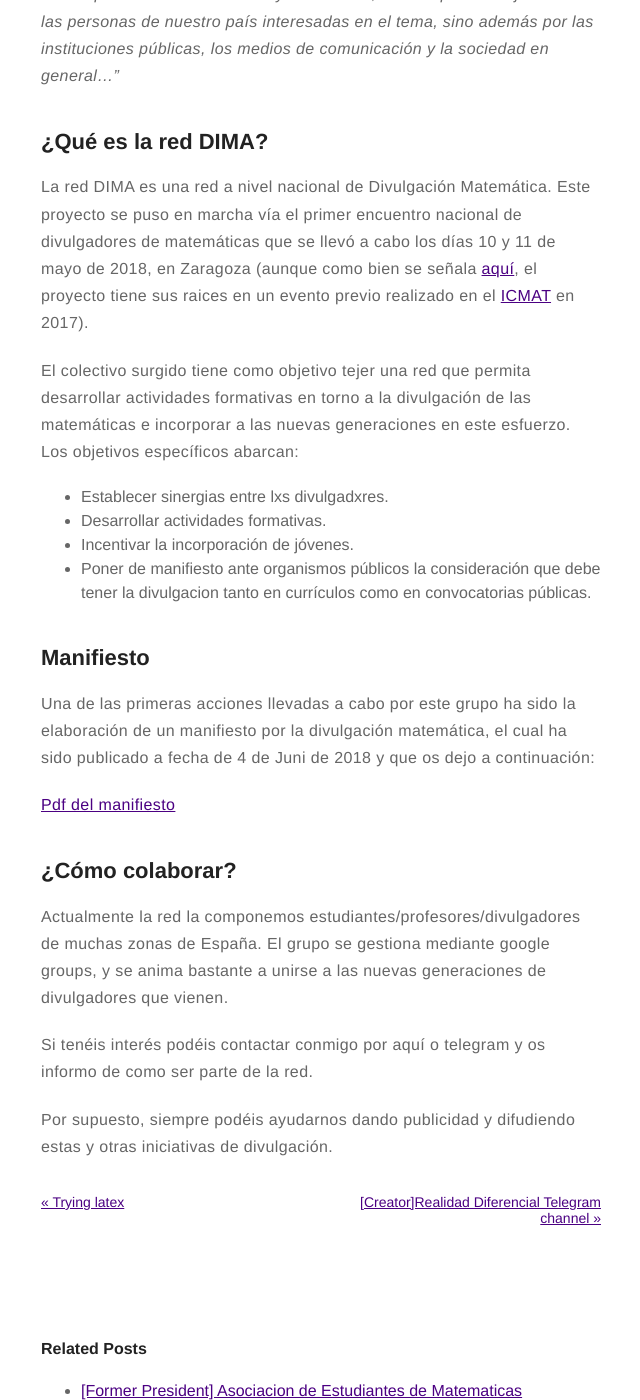
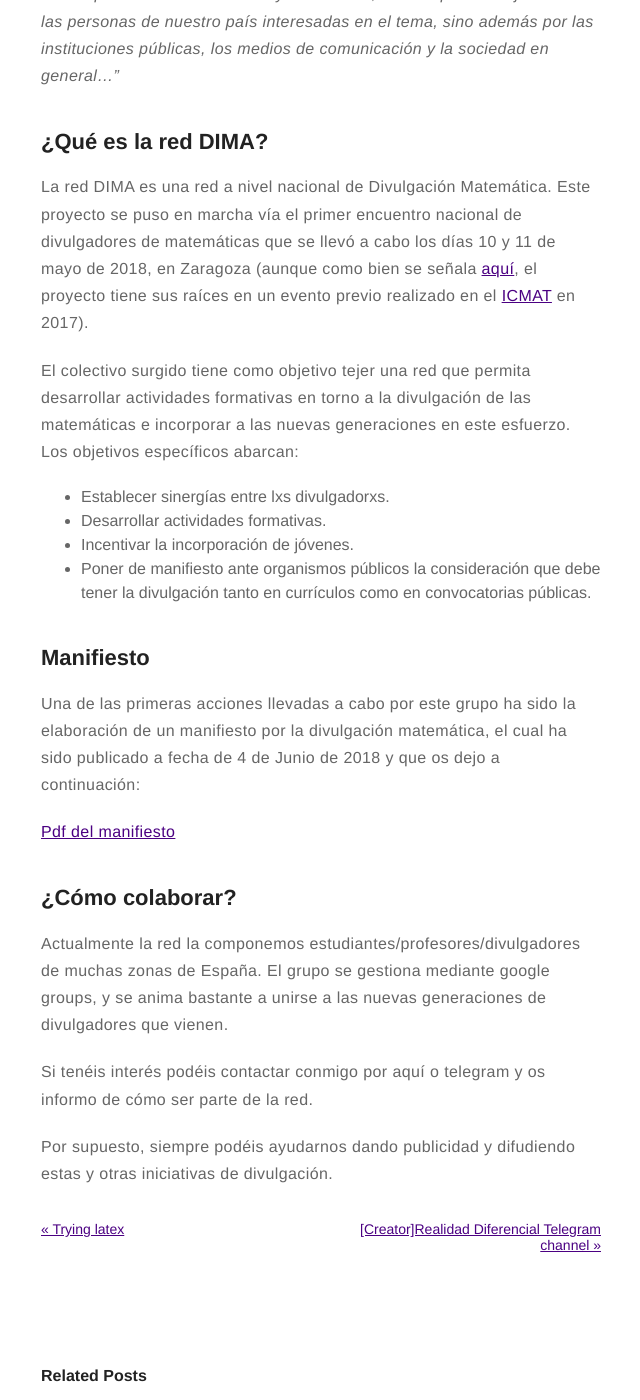
Before and after one commit to staticcoment/thebooort.github.io, a Jekyll site: the page built from _posts/2018-06-04-Manifiesto-Dima.markdown, in a window 1280 px wide and 1400 px high, scrolled down 548 px. Shown: the whole window, without its empty margins (319-959 px from the left). Built offline with Jekyll 4.4.1, drawn with Linux system fonts in a browser that asks for light colours; comment, search, counter and statistics services are not loaded.

Commit message:
DIMA post

```diff
--- a/_posts/2018-06-04-Manifiesto-Dima.markdown
+++ b/_posts/2018-06-04-Manifiesto-Dima.markdown
@@ -20,18 +20,18 @@ description: Manifiesto de la red nacional de divulgación matemática.
 
 ## ¿Qué es la red DIMA?
 
- La red DIMA es una red a nivel nacional de Divulgación Matemática. Este proyecto se puso en marcha vía el primer encuentro nacional de divulgadores de matemáticas que se llevó a cabo los días 10 y 11 de mayo de 2018, en Zaragoza (aunque como bien se señala [aquí](http://www.abc.es/ciencia/abci-manifiesto-reconocimiento-divulgacion-matematicas-201806041041_noticia.html#), el proyecto tiene sus raices en un evento previo realizado en el [ICMAT](https://www.icmat.es/) en 2017).
+ La red DIMA es una red a nivel nacional de Divulgación Matemática. Este proyecto se puso en marcha vía el primer encuentro nacional de divulgadores de matemáticas que se llevó a cabo los días 10 y 11 de mayo de 2018, en Zaragoza (aunque como bien se señala [aquí](http://www.abc.es/ciencia/abci-manifiesto-reconocimiento-divulgacion-matematicas-201806041041_noticia.html#), el proyecto tiene sus raíces en un evento previo realizado en el [ICMAT](https://www.icmat.es/) en 2017).
 
 El colectivo surgido tiene como objetivo tejer una red que permita desarrollar actividades formativas en torno a la divulgación de las matemáticas e incorporar a las nuevas generaciones en este esfuerzo.
 Los  objetivos  específicos abarcan:
-- Establecer sinergias entre lxs divulgadxres.
+- Establecer sinergías entre lxs divulgadorxs.
 - Desarrollar actividades formativas.
 - Incentivar la incorporación de jóvenes.
-- Poner de manifiesto ante organismos públicos la consideración que debe tener la divulgacion tanto en currículos como en convocatorias públicas.
+- Poner de manifiesto ante organismos públicos la consideración que debe tener la divulgación tanto en currículos como en convocatorias públicas.
 
 ## Manifiesto
 
-Una de las primeras acciones llevadas a cabo por este grupo ha sido la elaboración de un manifiesto por la divulgación matemática, el cual ha sido publicado a fecha de 4 de Juni de 2018 y que os dejo a continuación:
+Una de las primeras acciones llevadas a cabo por este grupo ha sido la elaboración de un manifiesto por la divulgación matemática, el cual ha sido publicado a fecha de 4 de Junio de 2018 y que os dejo a continuación:
 
 [Pdf del manifiesto](https://raw.githubusercontent.com/thebooort/thebooort.github.io/master/assets/Manifiesto-DEF.pdf)
 
@@ -40,6 +40,6 @@ Una de las primeras acciones llevadas a cabo por este grupo ha sido la elaboraci
 Actualmente la red la componemos estudiantes/profesores/divulgadores de muchas zonas de España.
 El grupo se gestiona mediante google groups, y se anima bastante a unirse a las nuevas generaciones de divulgadores que vienen.
 
- Si tenéis interés podéis contactar conmigo por aquí o telegram y os informo de como ser parte de la red.
+ Si tenéis interés podéis contactar conmigo por aquí o telegram y os informo de cómo ser parte de la red.
 
 Por supuesto, siempre podéis ayudarnos dando publicidad y difudiendo estas y otras iniciativas de divulgación.
```
